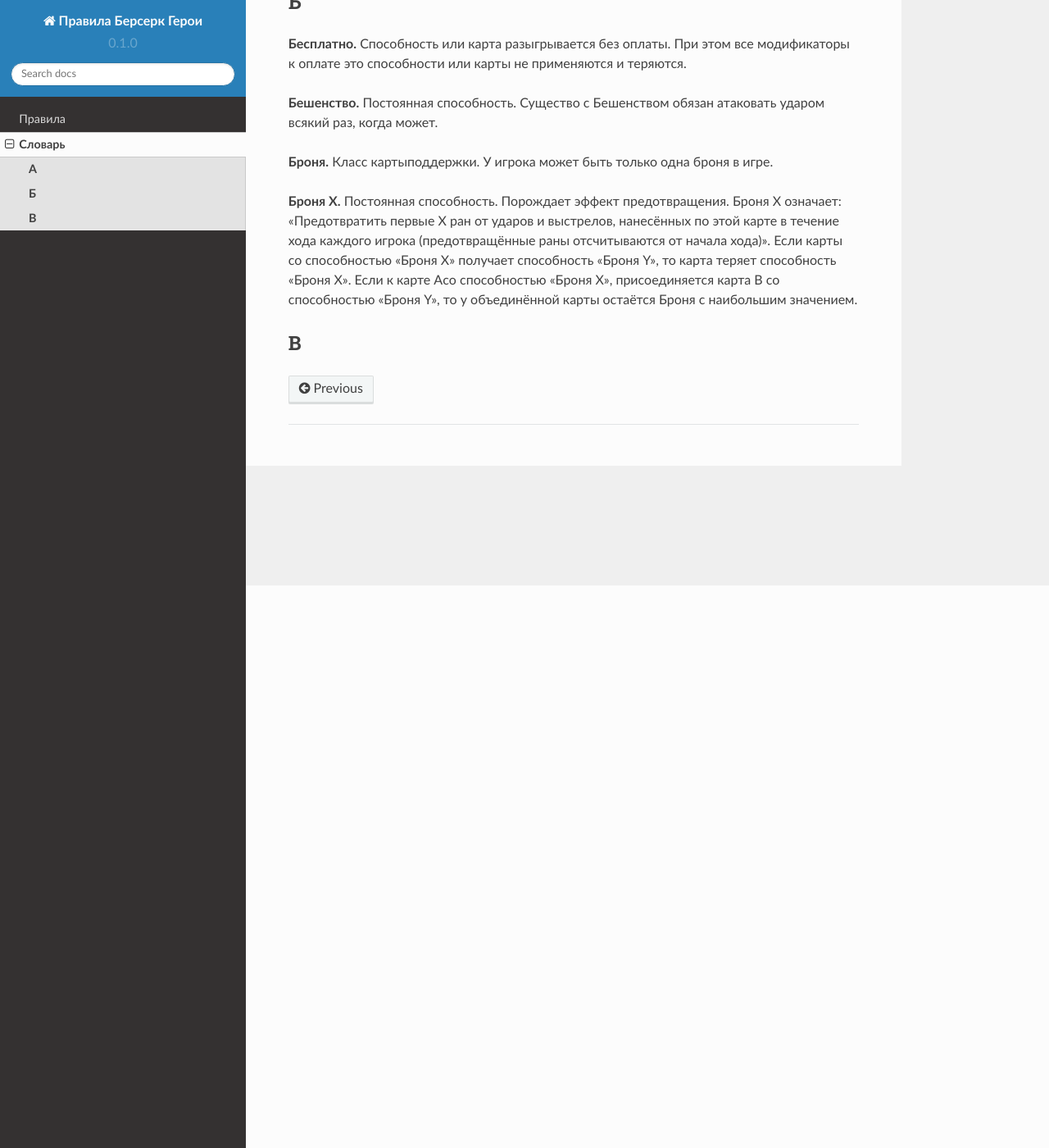
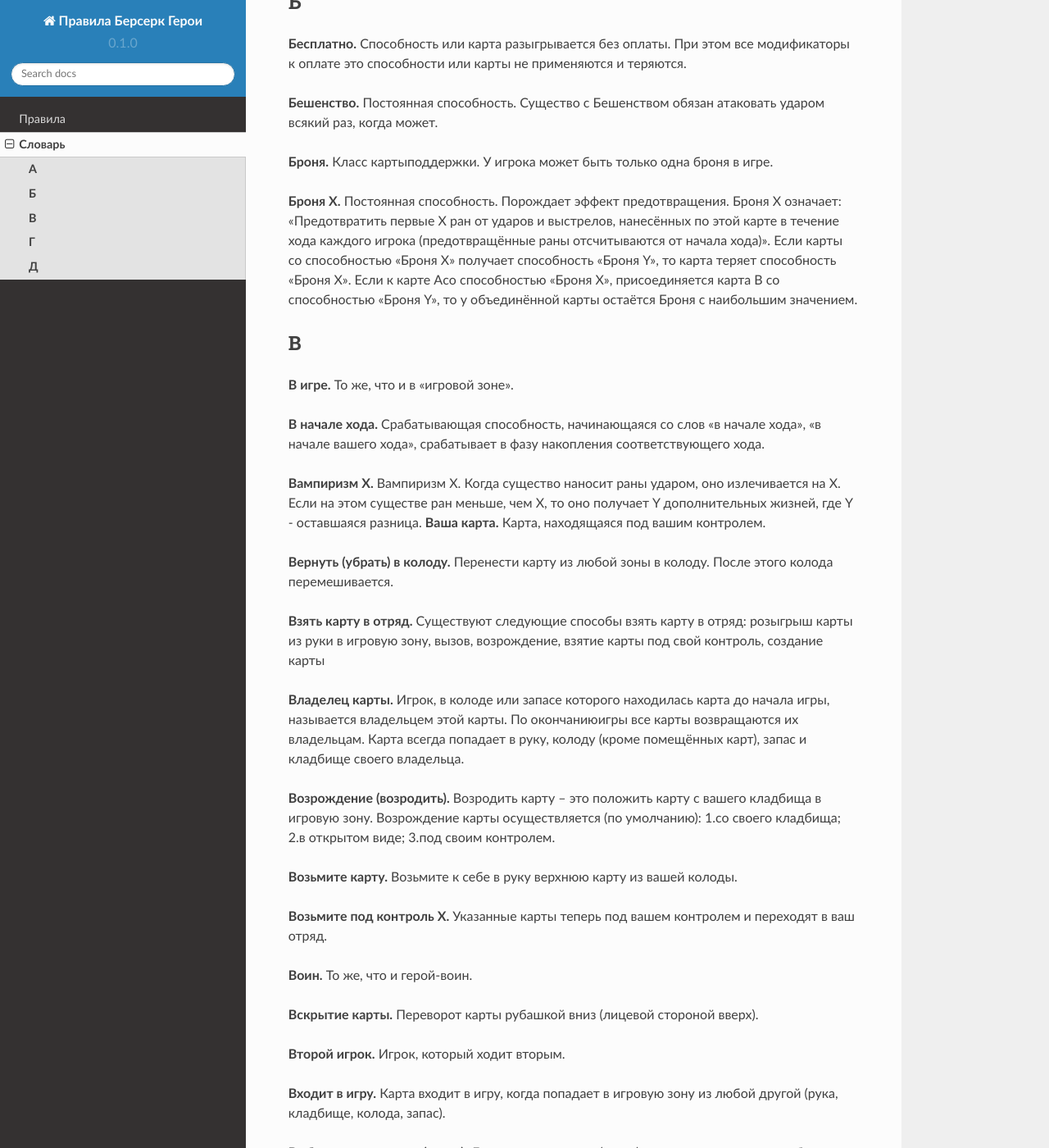
Before and after one commit to EasyFor314/berserk_heroes_rules, a Sphinx documentation site: the page built from docs/source/dictionary.rst, in a window 1280 px wide and 1400 px high, scrolled down 686 px. Shown: the whole window at 82% size. Built offline with Sphinx 7.4.7 and the Read the Docs theme 2.0.0, drawn with Linux system fonts in a browser that asks for light colours; some of the changed text lies outside the part shown.

Commit message:
Update dictionary.rst

```diff
--- a/docs/source/dictionary.rst
+++ b/docs/source/dictionary.rst
@@ -10,7 +10,7 @@
 
 **Активный игрок.** В основном этапе – игрок, ход которого идёт в данный момент.
 
-**Амулет.** Класскарты поддержки. У игрока может быть только один амулет в игре.
+**Амулет.** Класс карты поддержки. У игрока может быть только один амулет в игре.
 
 **Атака.** Выстрел или удар, инициируемый игроком. Важно: ответный удар не является атакой.
 
@@ -31,3 +31,47 @@
 
 **В**
 -----
+
+**В игре.** То же, что и в «игровой зоне».
+
+**В начале хода.** Срабатывающая способность, начинающаяся со слов «в начале хода», «в начале вашего хода», срабатывает в фазу накопления соответствующего хода.
+
+**Вампиризм X.** Вампиризм Х. Когда существо наносит раны ударом, оно излечивается на Х. Если на этом существе ран меньше, чем Х, то оно получает Y дополнительных жизней, где Y - оставшаяся разница.
+**Ваша карта.** Карта, находящаяся под вашим контролем.
+
+**Вернуть (убрать) в колоду.** Перенести карту из любой зоны в колоду. После этого колода перемешивается.
+
+**Взять карту в отряд.** Существуют следующие способы взять карту в отряд: розыгрыш карты из руки в игровую зону, вызов, возрождение, взятие карты под свой контроль, создание карты
+
+**Владелец карты.** Игрок, в колоде или запасе которого находилась карта до начала игры, называется владельцем этой карты. По окончаниюигры все карты возвращаются их владельцам. Карта всегда попадает в руку, колоду (кроме помещённых карт), запас и кладбище своего владельца.
+
+**Возрождение (возродить).** Возродить карту – это положить карту с вашего кладбища в игровую зону. Возрождение карты осуществляется (по умолчанию): 1.со своего кладбища; 2.в открытом виде; 3.под своим контролем.
+
+**Возьмите карту.** Возьмите к себе в руку верхнюю карту из вашей колоды.
+
+**Возьмите под контроль Х.** Указанные карты теперь под вашем контролем и переходят в ваш отряд.
+
+**Воин.** То же, что и герой-воин.
+
+**Вскрытие карты.** Переворот карты рубашкой вниз (лицевой стороной вверх).
+
+**Второй игрок.** Игрок, который ходит вторым.
+
+**Входит в игру.** Карта входит в игру, когда попадает в игровую зону из любой другой (рука, кладбище, колода, запас).
+
+**Выбранное существо (карта).** Легальное существо (карта), которое игрок может выбрать целью заявки. Если способность говорит выбрать существо (карту), эта способность считается целевой.
+
+**Вызов (вызвать).** Вызвать карту – это положить карту из колоды в игровую зону. Вызов карты осуществляется (по умолчанию): 1.из своей колоды; 2.в открытом виде; 3.под своим контролем.
+
+**Вымогательство** — <условие>.Когда срабатывает эффект Вымогательства, выбранный противник может выполнить требование, указанное в <условии>. Если игрок соглашается и выполняет требования, то карта с этой особенностью теряет особенности. В таком случае Вымогательство считается оплаченным. Если выбранный игрок отказывается или не может выполнить требование, то такое Вымогательство считается не оплаченным.
+**Выполнить способность.** Наложить все необходимые эффекты.
+
+**Выстрел на X.** Способность, атака, которая наносит Х ран персонажу противника безответно. Против выстрела нельзя назначить защитника.
+
+
+**Г**
+-----
+
+
+**Д**
+-----
```
